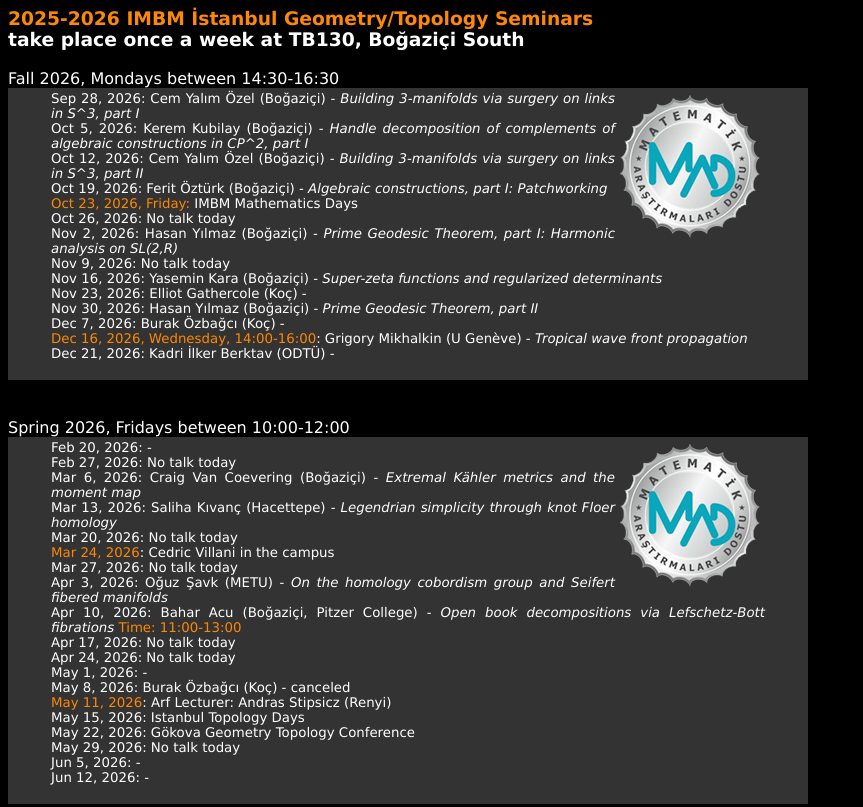
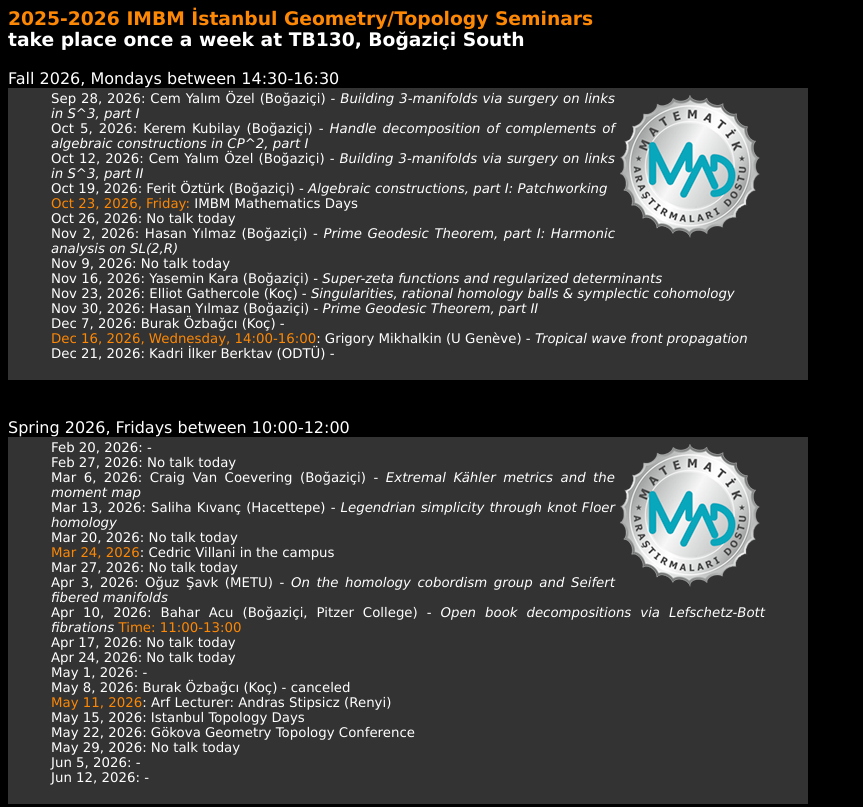
Before and after one commit to FeritOzturk/here, a plain HTML site: page GT24-2x.html in a window 1280 px wide. Shown: the top 807 px of the page, without its empty margins (0-863 px from the left). Drawn offline with Linux system fonts and the light colour scheme.

Commit message:
Update GT24-2x.html

```diff
--- a/GT24-2x.html
+++ b/GT24-2x.html
@@ -38,7 +38,7 @@ Oct 26, 2026: No talk today   <br>
 Nov 2, 2026:  Hasan Yılmaz (Boğaziçi) - <i>Prime Geodesic Theorem, part I: Harmonic analysis on SL(2,R)</i> <br>
 Nov 9, 2026:  No talk today <br>
 Nov 16, 2026: Yasemin Kara (Boğaziçi) - <i>Super-zeta functions and regularized determinants</i> <br>
-Nov 23, 2026: Elliot Gathercole (Koç) - <i></i> <br>
+Nov 23, 2026: Elliot Gathercole (Koç) - <i>Singularities, rational homology balls & symplectic cohomology</i> <br>
 Nov 30, 2026: Hasan Yılmaz (Boğaziçi) - <i>Prime Geodesic Theorem, part II</i> <br>
 Dec 7, 2026:  Burak Özbağcı (Koç) - <i></i> <br>
 <font color="#fd8806" face="Verdana"> Dec 16, 2026, Wednesday, 14:00-16:00</font>: Grigory Mikhalkin (U Genève) - <i>Tropical wave front propagation</i> <br>
```
